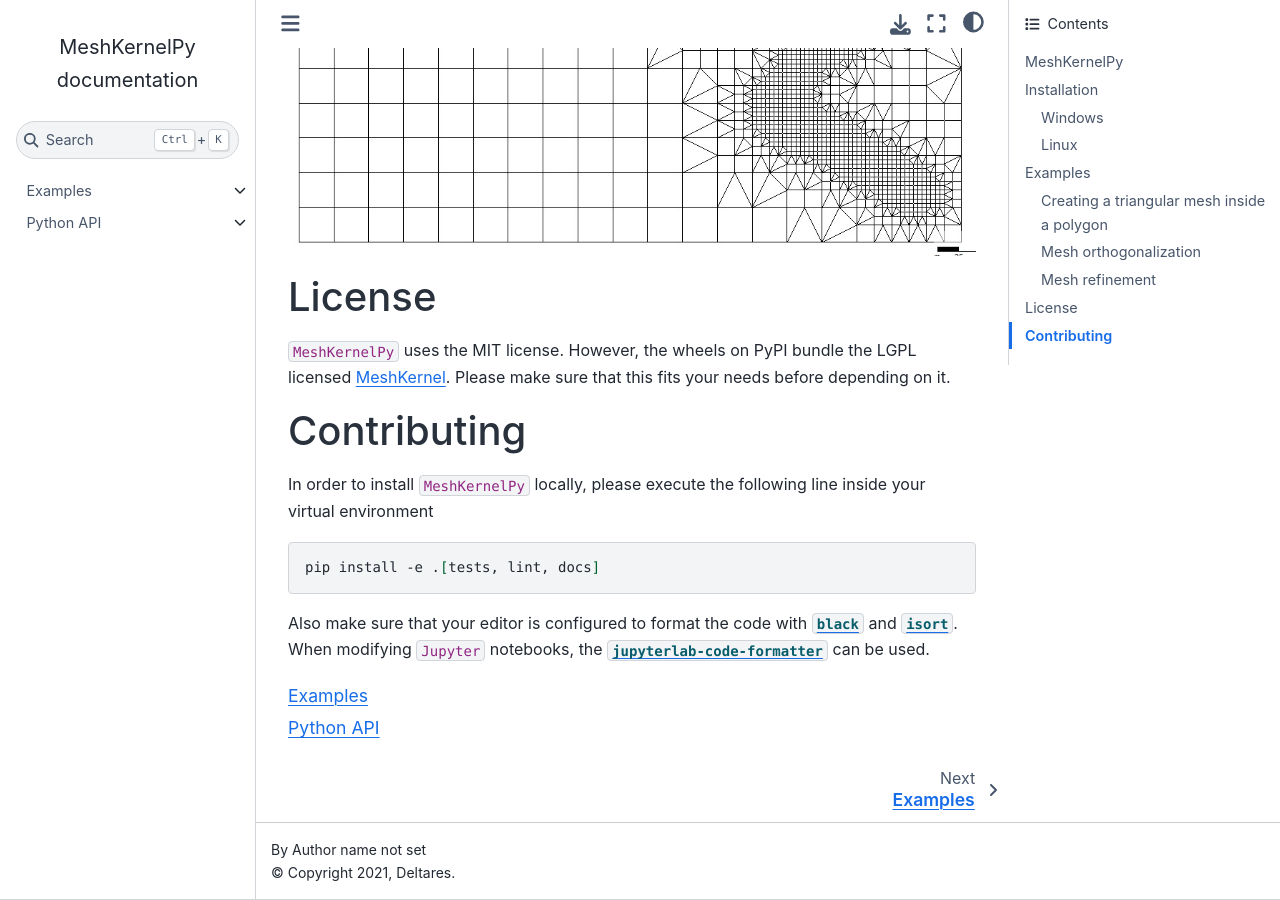
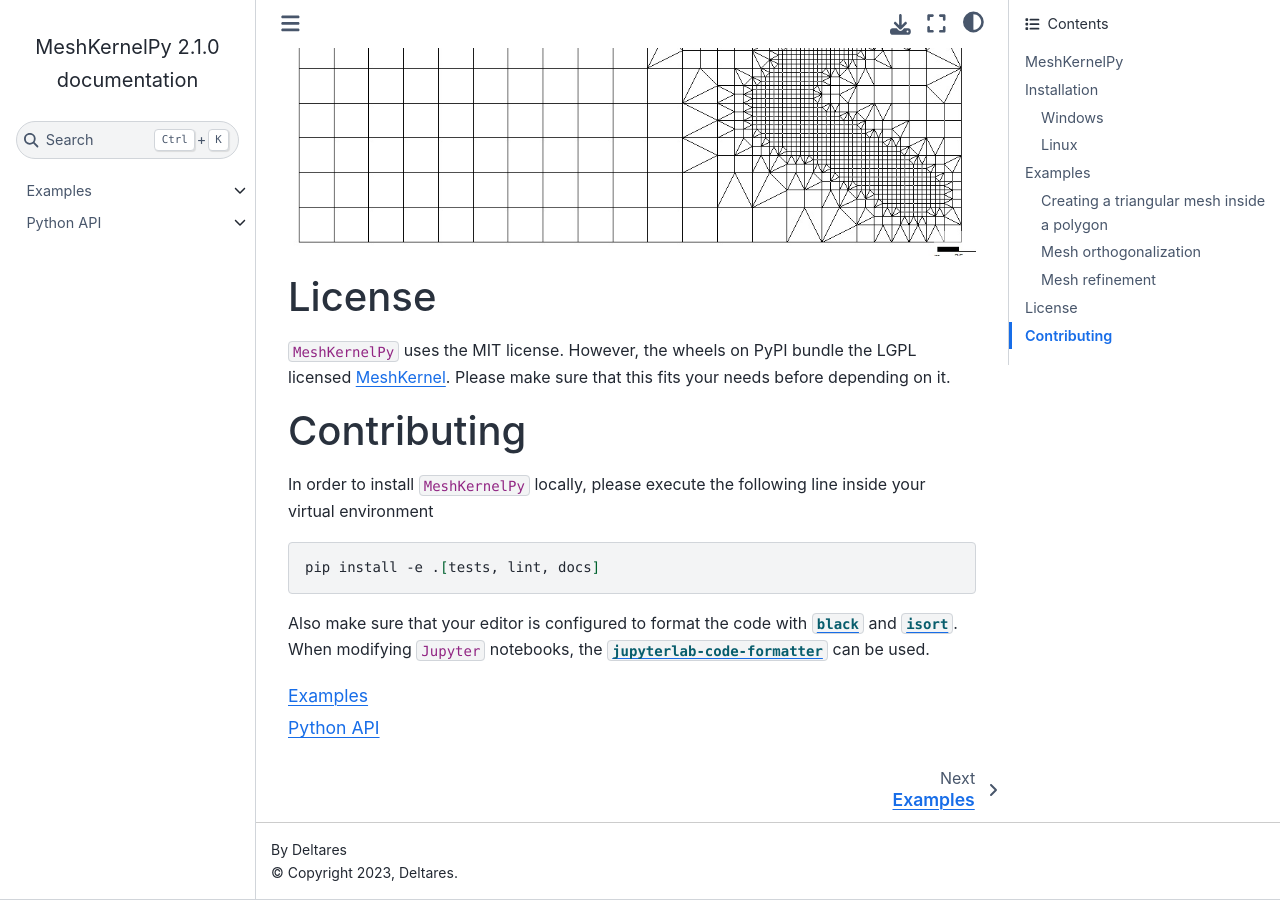
Before and after one commit to Deltares/MeshKernelPy, a Sphinx documentation site: the page built from docs/index.md, in a window 1280 px wide and 900 px high, scrolled down 2585 px. Built offline with Sphinx 7.4.7 and the Sphinx Book theme 1.1.4, drawn with Linux system fonts in a browser that asks for light colours.

Commit message:
Configure sphinx

```diff
--- a/docs/conf.py
+++ b/docs/conf.py
@@ -10,15 +10,19 @@
 # add these directories to sys.path here. If the directory is relative to the
 # documentation root, use os.path.abspath to make it absolute, like shown here.
 #
-# import os
-# import sys
-# sys.path.insert(0, os.path.abspath('.'))
+import os
+import sys
+
+sys.path.insert(0, os.path.abspath("../meshkernel"))
+sys.path.insert(0, os.path.abspath("../tests"))
 
 
 # -- Project information -----------------------------------------------------
 
 project = "MeshKernelPy"
-copyright = "2021, Deltares"
+copyright = "2023, Deltares"
+author = "Deltares"
+release = "2.1.0"
 
 # -- General configuration ---------------------------------------------------
 
@@ -50,7 +54,7 @@
 # Add any paths that contain custom static files (such as style sheets) here,
 # relative to this directory. They are copied after the builtin static files,
 # so a file named "default.css" will overwrite the builtin "default.css".
-html_static_path = ["_static"]
+# html_static_path = ["_static"]
 
 # Don't actually execute notebooks
 jupyter_execute_notebooks = "off"
```
